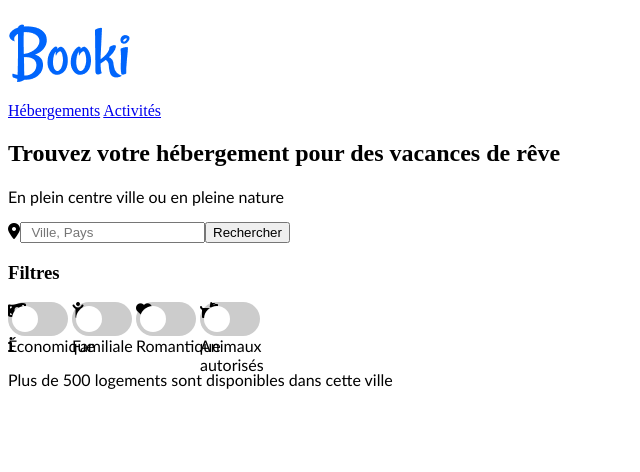
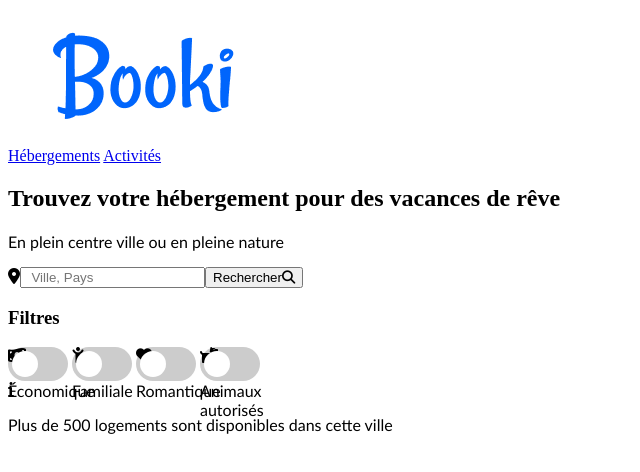
Before and after one commit to bigpopo555/maquetteBooki, a plain HTML site: page html/header.html in a window 1280 px wide. Shown: the whole page, without its empty margins (0-640 px from the left). Drawn offline with Linux system fonts and the light colour scheme.

Commit message:
first commit

```diff
--- a/html/header.html
+++ b/html/header.html
@@ -13,7 +13,7 @@
     <div id="bloc_page">
         <header>
             <nav>
-                <img class="logo" src="../image/logo/Booki.png">
+                <img class="logo" src="../image/logo/Booki@3x.png">
                 <div class="nav">
                     <a href="#">Hébergements</a>
                     <a href="#">Activités</a>
@@ -24,7 +24,7 @@
                 <p class="mute">En plein centre ville ou en pleine nature</p>
             </div>
             <form>
-                <span class="loca"><i class="fa-solid fa-location-dot"></i></span><input type="search" placeholder="  Ville, Pays"><button class="recherche">Rechercher</button></input>
+                <span class="loca"><i class="fa-solid fa-location-dot"></i></span><input type="search" placeholder="  Ville, Pays"><button class="recherche">Rechercher<span class="none"><i class="fa-solid fa-magnifying-glass"></i></span></button></input>
             </form>
             <div class="filtres">
                 <h3>Filtres</h3>
```
Also changed, not shown: html/aside.html (line endings or trailing spaces), html/footer.html (line endings or trailing spaces), html/section_activite.html (line endings or trailing spaces), html/section_heberg.html (line endings or trailing spaces), html/zindex.html (line endings or trailing spaces).
